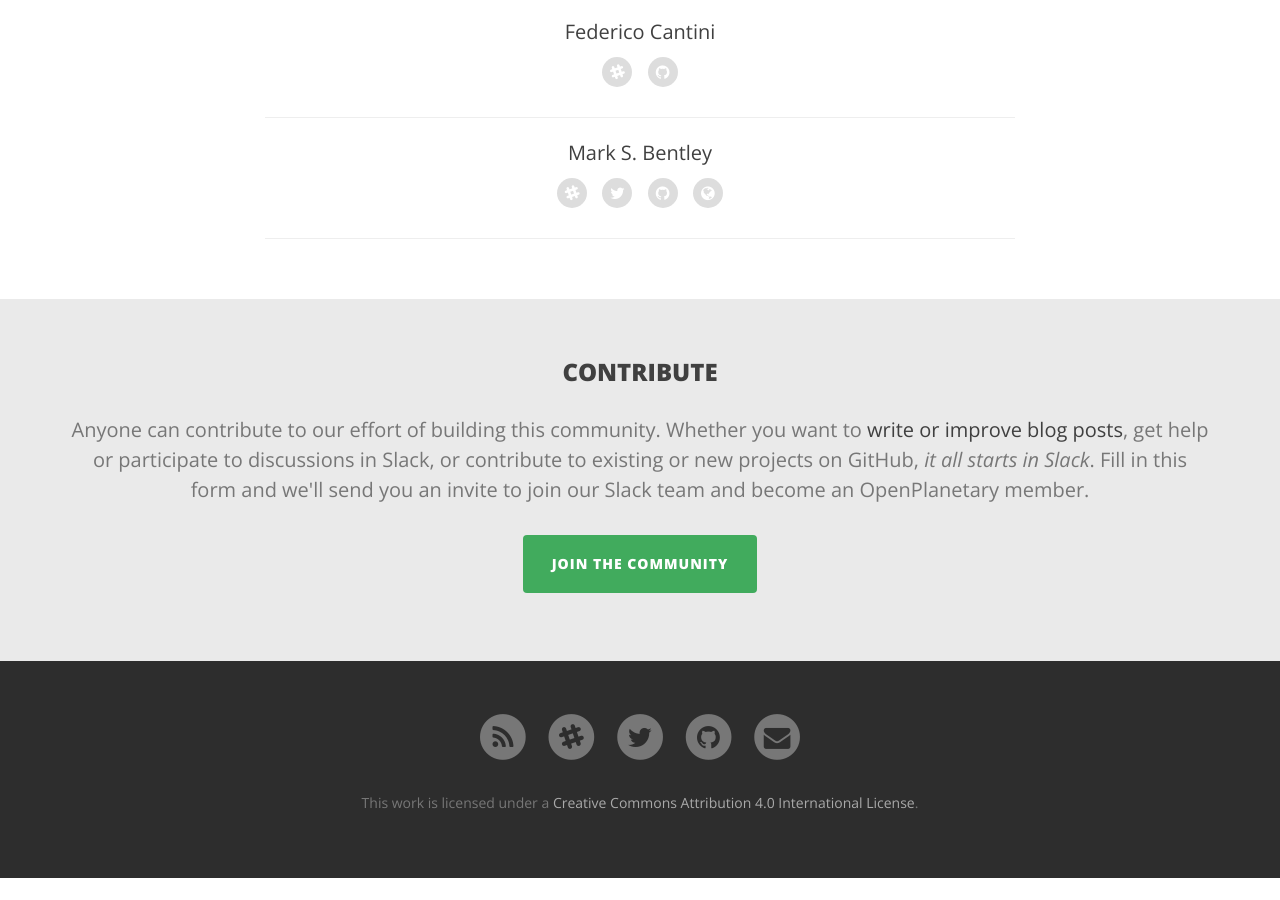
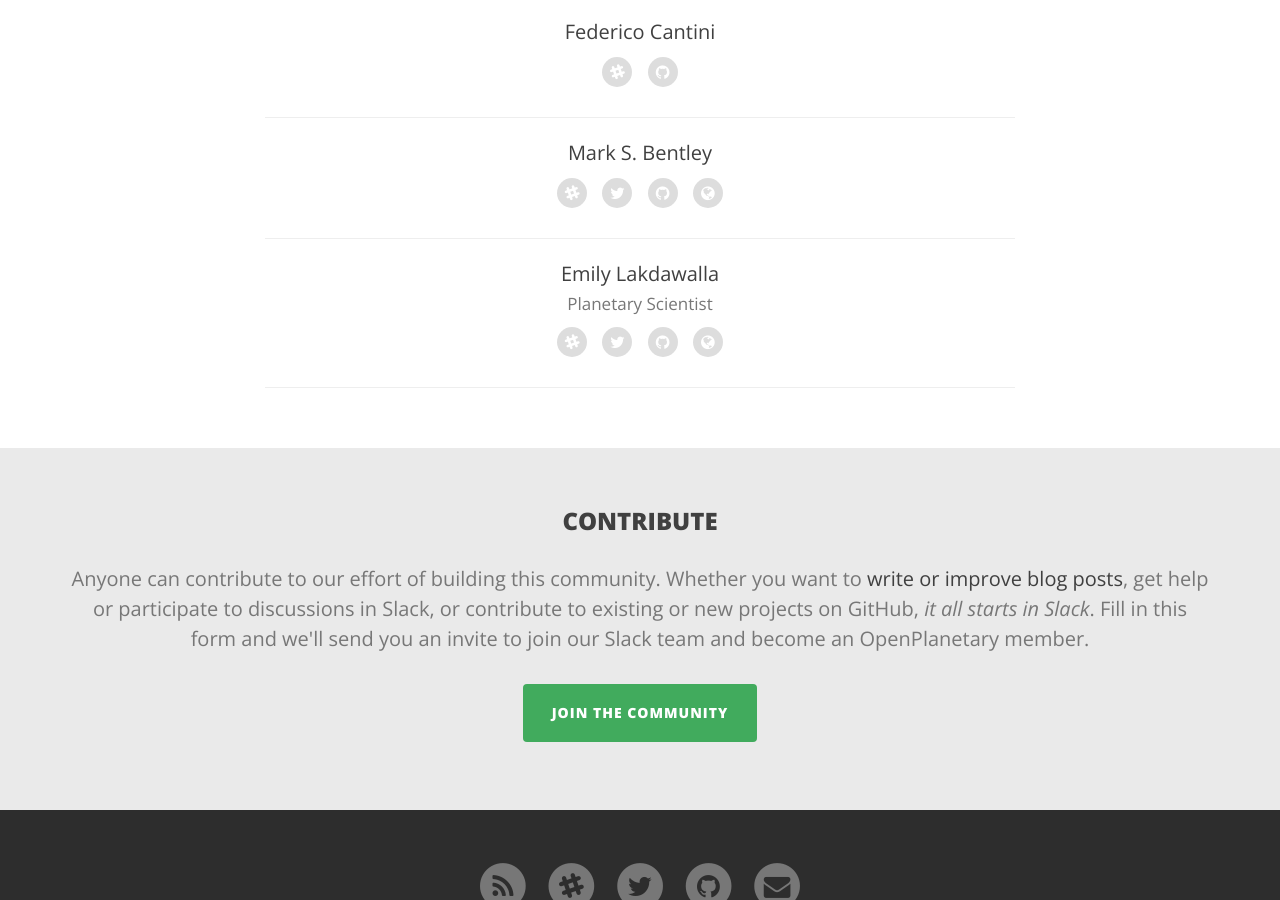
Before and after one commit to openplanetary/openplanetary.github.io, a Jekyll site: the page built from blog/authors.html, in a window 1280 px wide and 900 px high, scrolled down 1885 px. Built offline with Jekyll 4.4.1, drawn with Linux system fonts in a browser that asks for light colours; nearby versions of some CDN libraries; before the commit the page ends 2763 px from its top, so only the background shows below that.

Commit message:
Update members.yml

```diff
--- a/_data/members.yml
+++ b/_data/members.yml
@@ -139,8 +139,8 @@ elakdawalla:
   name: Emily Lakdawalla
   membership: contributor
   pic:
-  position:
+  position: Planetary Scientist
   twitter: elakdawalla
-  github:
+  github: elakdawalla
   slack: elakdawalla
   web: http://www.planetary.org
```
